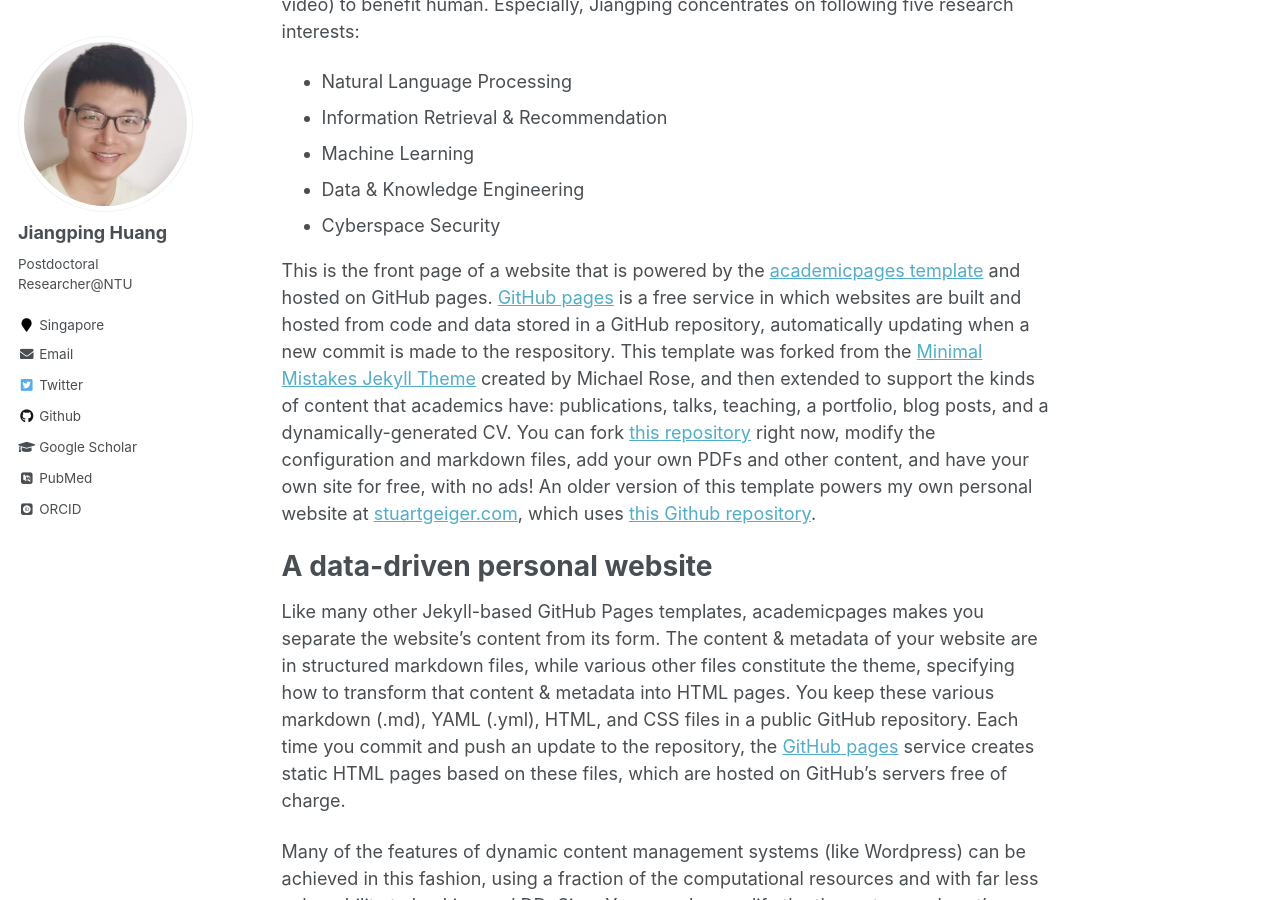
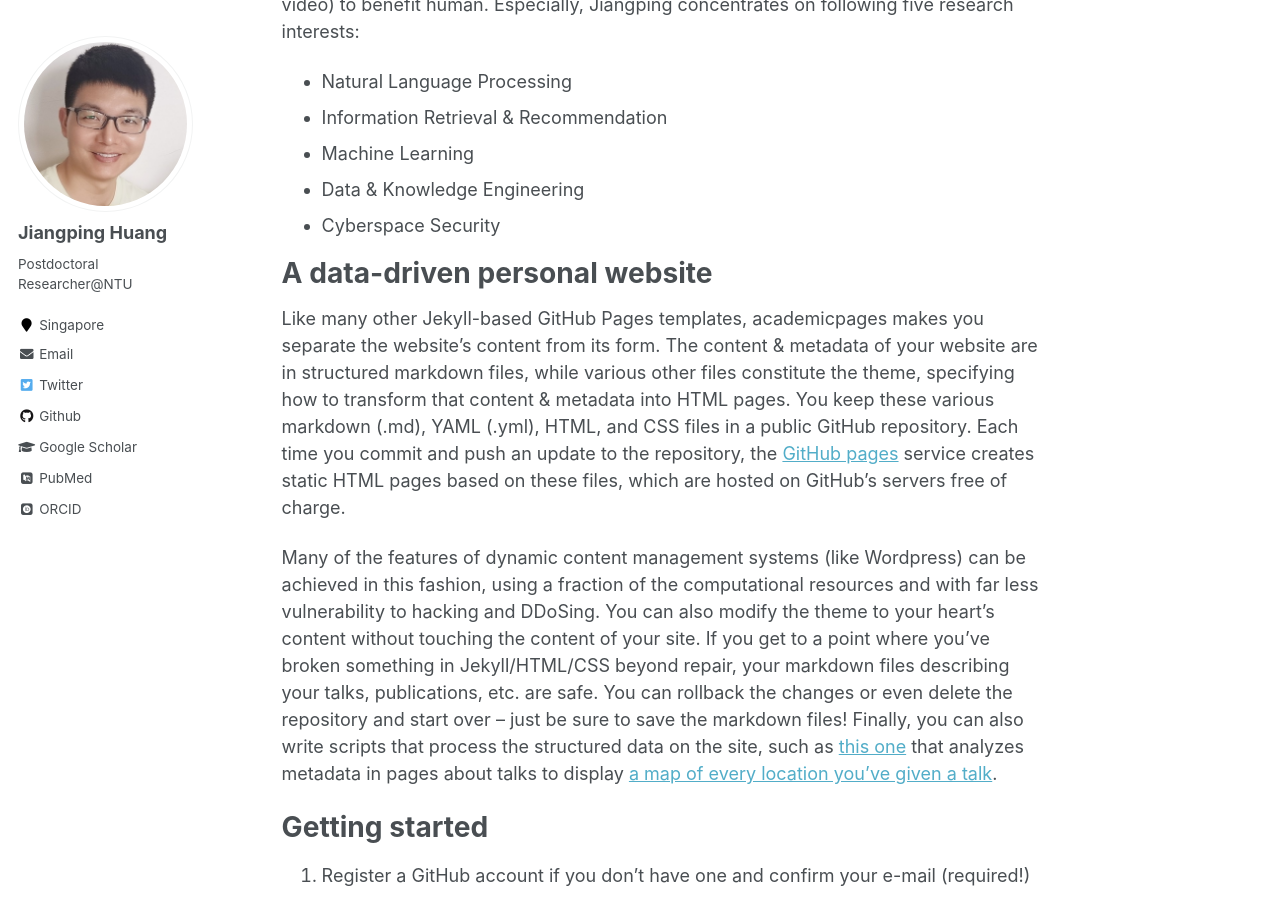
Before and after one commit to jiangpinghuang/h-jp.github.io, a Jekyll site: the page built from _pages/about.md, in a window 1280 px wide and 900 px high, scrolled down 382 px. Built offline with Jekyll 4.4.1, drawn with Linux system fonts in a browser that asks for light colours; some web fonts are replaced; some of the changed text lies outside the part shown.

Commit message:
inital commit

```diff
--- a/_pages/about.md
+++ b/_pages/about.md
@@ -16,8 +16,6 @@ Jiangping's research focuses on developing innovative artificial intelligence te
 + Machine Learning
 + Data & Knowledge Engineering
 + Cyberspace Security
-
-This is the front page of a website that is powered by the [academicpages template](https://github.com/academicpages/academicpages.github.io) and hosted on GitHub pages. [GitHub pages](https://pages.github.com) is a free service in which websites are built and hosted from code and data stored in a GitHub repository, automatically updating when a new commit is made to the respository. This template was forked from the [Minimal Mistakes Jekyll Theme](https://mmistakes.github.io/minimal-mistakes/) created by Michael Rose, and then extended to support the kinds of content that academics have: publications, talks, teaching, a portfolio, blog posts, and a dynamically-generated CV. You can fork [this repository](https://github.com/academicpages/academicpages.github.io) right now, modify the configuration and markdown files, add your own PDFs and other content, and have your own site for free, with no ads! An older version of this template powers my own personal website at [stuartgeiger.com](http://stuartgeiger.com), which uses [this Github repository](https://github.com/staeiou/staeiou.github.io).
 
 A data-driven personal website
 ======
@@ -56,4 +54,4 @@ Example: editing a markdown file for a talk
 
 For more info
 ------
-More info about configuring academicpages can be found in [the guide](https://academicpages.github.io/markdown/). The [guides for the Minimal Mistakes theme](https://mmistakes.github.io/minimal-mistakes/docs/configuration/) (which this theme was forked from) might also be helpful.
+The homepage will be updated as soon as possible. Stay tuned.
```
